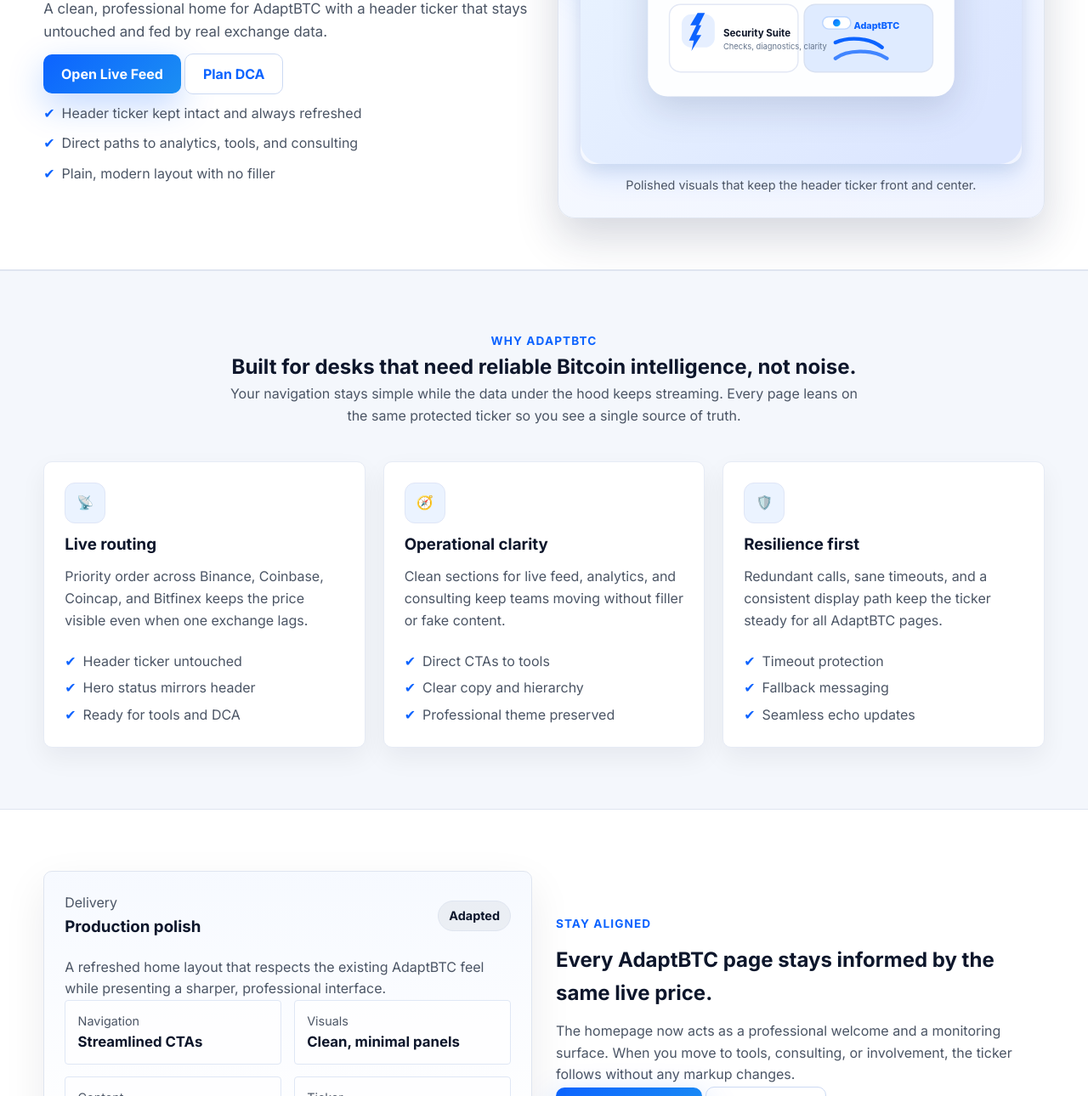
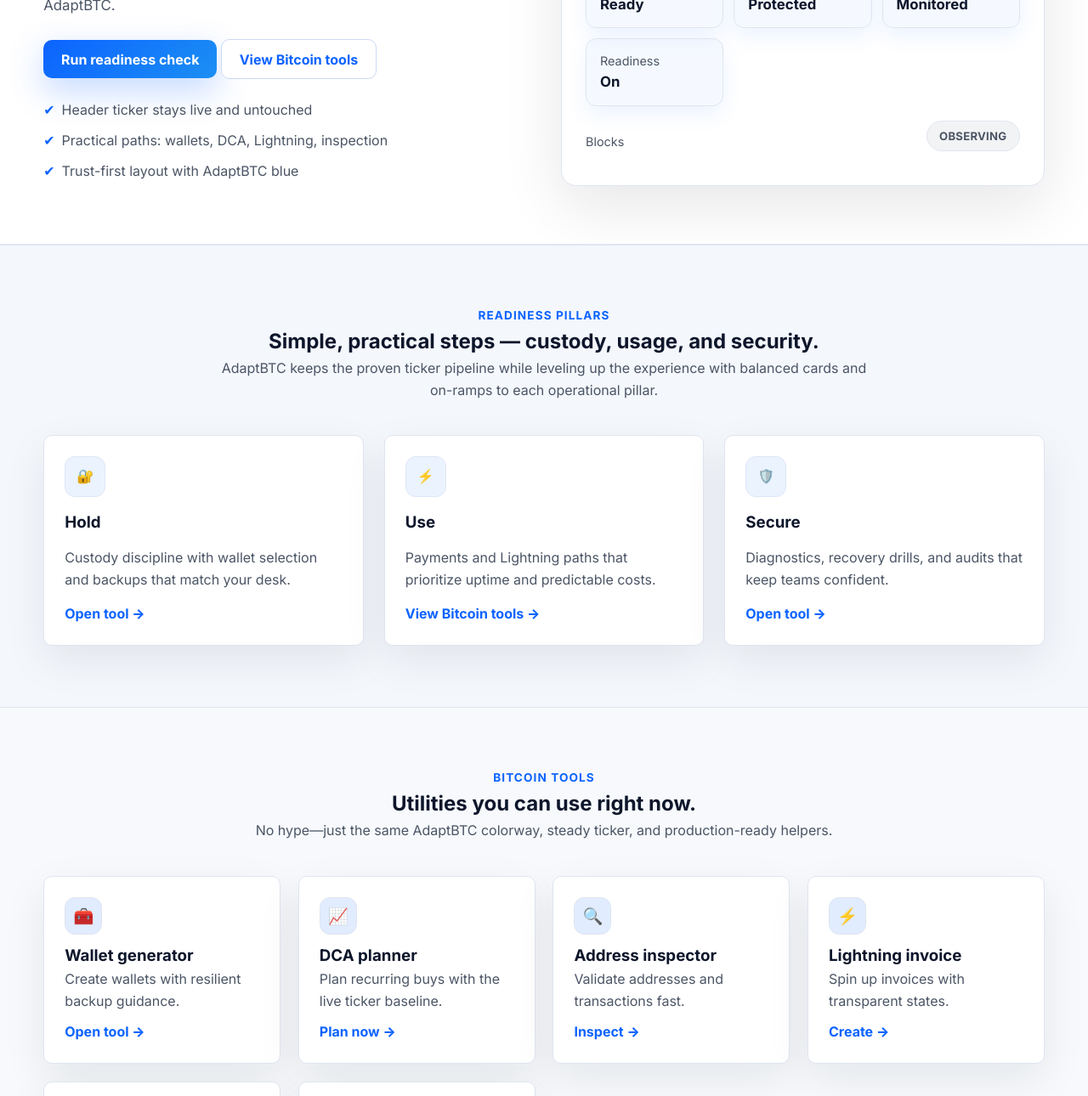
Before and after one commit to Jaycee21303/AdaptBTCstatic, a plain HTML site: page index.html in a window 1280 px wide. Shown: the part 416-1706 px from the top of the page at 85% size. Drawn offline with Linux system fonts and the light colour scheme; no server answers.

Commit message:
Restore ticker-driven homepage with refreshed design

```diff
--- a/index.html
+++ b/index.html
@@ -38,121 +38,143 @@
     <section id="hero" class="hero">
       <div class="container hero-grid">
         <div class="hero-text">
-          <p class="eyebrow">Live BTC readiness</p>
-          <h1>Operational Bitcoin coverage without the noise.</h1>
-          <p class="lead">A clean, professional home for AdaptBTC with a header ticker that stays untouched and fed by real exchange data.</p>
+          <p class="eyebrow">Bitcoin tools &amp; readiness</p>
+          <h1>Operational Bitcoin starts here.</h1>
+          <p class="lead">Professional guidance and utilities for desks that need signal-free Bitcoin coverage, powered by the same resilient price ticker across AdaptBTC.</p>
           <div class="cta-group">
-            <a class="btn primary" href="tools.html#live-feed">Open Live Feed</a>
-            <a class="btn secondary" href="tools.html#dca">Plan DCA</a>
+            <a class="btn primary" href="tools.html#live-feed">Run readiness check</a>
+            <a class="btn secondary" href="tools.html">View Bitcoin tools</a>
           </div>
           <ul class="checklist hero-checklist">
-            <li>Header ticker kept intact and always refreshed</li>
-            <li>Direct paths to analytics, tools, and consulting</li>
-            <li>Plain, modern layout with no filler</li>
+            <li>Header ticker stays live and untouched</li>
+            <li>Practical paths: wallets, DCA, Lightning, inspection</li>
+            <li>Trust-first layout with AdaptBTC blue</li>
           </ul>
         </div>
-        <figure class="hero-visual">
-          <div class="hero-visual-flag">Signal-free spotlight</div>
-          <img
-            class="hero-graphic"
-            src="assets/hero-graphic.svg"
-            alt="AdaptBTC toolset illustration"
-            onerror="this.classList.add('is-hidden'); this.nextElementSibling.classList.add('is-visible');"
-          />
-          <div class="hero-visual-placeholder" aria-hidden="true">
-            <div class="placeholder-glow"></div>
-            <div class="placeholder-card">
-              <span class="placeholder-dot"></span>
-              <div class="placeholder-lines">
-                <span></span>
-                <span></span>
+        <div class="status-card" aria-live="polite">
+          <div class="status-card__header">
+            <div>
+              <p class="muted tiny">AdaptBTC status</p>
+              <p class="strong">Live coverage</p>
             </div>
-              <span class="placeholder-chip">BTC</span>
+            <span class="pill">Signal-free</span>
+          </div>
+          <div class="status-card__price">
+            <span id="heroLivePrice">$--</span>
+            <span class="status-chip">BTC</span>
+          </div>
+          <div class="status-meta">
+            <span id="tickerStatus" class="muted tiny">Syncing price...</span>
+            <span id="priceTimestamp" class="muted tiny">—</span>
+          </div>
+          <div class="status-mini-grid">
+            <div class="mini-tile">
+              <p class="muted tiny">BTC</p>
+              <p class="strong">Ready</p>
+            </div>
+            <div class="mini-tile">
+              <p class="muted tiny">Health</p>
+              <p class="strong">Protected</p>
+            </div>
+            <div class="mini-tile">
+              <p class="muted tiny">Security</p>
+              <p class="strong">Monitored</p>
+            </div>
+            <div class="mini-tile">
+              <p class="muted tiny">Readiness</p>
+              <p class="strong">On</p>
             </div>
           </div>
-          <figcaption class="muted tiny">Polished visuals that keep the header ticker front and center.</figcaption>
-        </figure>
+          <div class="status-footer">
+            <span class="muted tiny">Blocks</span>
+            <span class="pill ghost">Observing</span>
+          </div>
+        </div>
       </div>
     </section>
 
     <section id="learning" class="section surface">
       <div class="container section-header">
-        <p class="eyebrow">Why AdaptBTC</p>
-        <h2>Built for desks that need reliable Bitcoin intelligence, not noise.</h2>
-        <p class="muted">Your navigation stays simple while the data under the hood keeps streaming. Every page leans on the same protected ticker so you see a single source of truth.</p>
+        <p class="eyebrow">Readiness pillars</p>
+        <h2>Simple, practical steps — custody, usage, and security.</h2>
+        <p class="muted">AdaptBTC keeps the proven ticker pipeline while leveling up the experience with balanced cards and on-ramps to each operational pillar.</p>
       </div>
-      <div class="container feature-grid">
-        <div class="card feature pro-card">
-          <div class="icon">📡</div>
-          <h3>Live routing</h3>
-          <p class="muted">Priority order across Binance, Coinbase, Coincap, and Bitfinex keeps the price visible even when one exchange lags.</p>
-          <ul class="checklist compact">
-            <li>Header ticker untouched</li>
-            <li>Hero status mirrors header</li>
-            <li>Ready for tools and DCA</li>
-          </ul>
+      <div class="container pillar-grid">
+        <div class="card pillar-card">
+          <div class="icon">🔐</div>
+          <h3>Hold</h3>
+          <p class="muted">Custody discipline with wallet selection and backups that match your desk.</p>
+          <a class="link" href="tools.html#custody">Open tool →</a>
         </div>
-        <div class="card feature pro-card">
-          <div class="icon">🧭</div>
-          <h3>Operational clarity</h3>
-          <p class="muted">Clean sections for live feed, analytics, and consulting keep teams moving without filler or fake content.</p>
-          <ul class="checklist compact">
-            <li>Direct CTAs to tools</li>
-            <li>Clear copy and hierarchy</li>
-            <li>Professional theme preserved</li>
-          </ul>
+        <div class="card pillar-card">
+          <div class="icon">⚡</div>
+          <h3>Use</h3>
+          <p class="muted">Payments and Lightning paths that prioritize uptime and predictable costs.</p>
+          <a class="link" href="tools.html#payments">View Bitcoin tools →</a>
         </div>
-        <div class="card feature pro-card">
+        <div class="card pillar-card">
           <div class="icon">🛡️</div>
-          <h3>Resilience first</h3>
-          <p class="muted">Redundant calls, sane timeouts, and a consistent display path keep the ticker steady for all AdaptBTC pages.</p>
-          <ul class="checklist compact">
-            <li>Timeout protection</li>
-            <li>Fallback messaging</li>
-            <li>Seamless echo updates</li>
-          </ul>
+          <h3>Secure</h3>
+          <p class="muted">Diagnostics, recovery drills, and audits that keep teams confident.</p>
+          <a class="link" href="tools.html#secure">Open tool →</a>
         </div>
       </div>
     </section>
 
     <section class="section">
-      <div class="container assurance-grid">
-        <div class="hero-card assurance-card">
-          <div class="card-header">
+      <div class="container section-header">
+        <p class="eyebrow">Bitcoin tools</p>
+        <h2>Utilities you can use right now.</h2>
+        <p class="muted">No hype—just the same AdaptBTC colorway, steady ticker, and production-ready helpers.</p>
+      </div>
+      <div class="container tools-grid">
+        <div class="card tool-card">
+          <div class="tool-icon">🧰</div>
           <div>
-              <p class="muted">Delivery</p>
-              <h3>Production polish</h3>
+            <h3>Wallet generator</h3>
+            <p class="muted">Create wallets with resilient backup guidance.</p>
           </div>
-            <span class="status neutral">Adapted</span>
+          <a class="link" href="tools.html#wallet">Open tool →</a>
         </div>
-          <p class="muted">A refreshed home layout that respects the existing AdaptBTC feel while presenting a sharper, professional interface.</p>
-          <div class="metric-grid">
-            <div class="metric">
-              <p class="muted tiny">Navigation</p>
-              <p class="strong">Streamlined CTAs</p>
+        <div class="card tool-card">
+          <div class="tool-icon">📈</div>
+          <div>
+            <h3>DCA planner</h3>
+            <p class="muted">Plan recurring buys with the live ticker baseline.</p>
           </div>
-            <div class="metric">
-              <p class="muted tiny">Visuals</p>
-              <p class="strong">Clean, minimal panels</p>
+          <a class="link" href="tools.html#dca">Plan now →</a>
         </div>
-            <div class="metric">
-              <p class="muted tiny">Content</p>
-              <p class="strong">No filler, no quotes</p>
+        <div class="card tool-card">
+          <div class="tool-icon">🔍</div>
+          <div>
+            <h3>Address inspector</h3>
+            <p class="muted">Validate addresses and transactions fast.</p>
           </div>
-            <div class="metric">
-              <p class="muted tiny">Ticker</p>
-              <p class="strong">Header preserved</p>
+          <a class="link" href="tools.html#inspect">Inspect →</a>
         </div>
+        <div class="card tool-card">
+          <div class="tool-icon">⚡</div>
+          <div>
+            <h3>Lightning invoice</h3>
+            <p class="muted">Spin up invoices with transparent states.</p>
           </div>
+          <a class="link" href="tools.html#lightning">Create →</a>
         </div>
-        <div class="assurance-copy">
-          <p class="eyebrow">Stay aligned</p>
-          <h2>Every AdaptBTC page stays informed by the same live price.</h2>
-          <p class="muted">The homepage now acts as a professional welcome and a monitoring surface. When you move to tools, consulting, or involvement, the ticker follows without any markup changes.</p>
-          <div class="cta-group">
-            <a class="btn primary" href="tools.html">Explore the suite</a>
-            <a class="btn ghost" href="get-involved.html">Get involved</a>
+        <div class="card tool-card">
+          <div class="tool-icon">🛠️</div>
+          <div>
+            <h3>Readiness check</h3>
+            <p class="muted">Audit your operational posture with live price context.</p>
           </div>
+          <a class="link" href="tools.html#live-feed">Open check →</a>
+        </div>
+        <div class="card tool-card">
+          <div class="tool-icon">🌐</div>
+          <div>
+            <h3>Network status</h3>
+            <p class="muted">Blocks, mempool, and fees alongside the ticker.</p>
+          </div>
+          <a class="link" href="tools.html#analytics">Monitor →</a>
         </div>
       </div>
     </section>
--- a/styles.css
+++ b/styles.css
@@ -1,5 +1,5 @@
 :root {
-  --bg: #ffffff;
+  --bg: #f7f9fc;
   --panel: #ffffff;
   --muted: #4b5565;
   --text: #0d162b;
@@ -20,7 +20,9 @@
 
 body {
   font-family: 'Inter', system-ui, -apple-system, sans-serif;
-  background: var(--bg);
+  background: radial-gradient(circle at 10% 20%, rgba(12, 99, 255, 0.04), transparent 28%),
+    radial-gradient(circle at 80% 0%, rgba(10, 79, 204, 0.05), transparent 28%),
+    var(--bg);
   color: var(--text);
   line-height: 1.6;
   min-height: 100vh;
@@ -234,18 +236,18 @@
 }
 
 .hero {
-  padding: 4.25rem 0 3.75rem;
+  padding: 4.75rem 0 4.25rem;
   position: relative;
   overflow: hidden;
-  background: #ffffff;
+  background: linear-gradient(180deg, rgba(12, 99, 255, 0.06), transparent 38%), #ffffff;
   border-bottom: 1px solid var(--border);
 }
 
 .hero-grid {
   display: grid;
-  grid-template-columns: repeat(auto-fit, minmax(280px, 1fr));
+  grid-template-columns: repeat(auto-fit, minmax(320px, 1fr));
   align-items: center;
-  gap: 2rem;
+  gap: 2.5rem;
 }
 
 .hero-visual {
@@ -383,16 +385,135 @@
   z-index: 1;
 }
 
+.hero-text {
+  display: grid;
+  gap: 0.85rem;
+  max-width: 620px;
+}
+
 .hero-text h1 {
-  font-size: clamp(2.4rem, 5vw, 3.6rem);
+  font-size: clamp(2.6rem, 5vw, 3.7rem);
   line-height: 1.1;
-  margin-bottom: 1rem;
+  margin-bottom: 1.1rem;
 }
 
 .lead {
   color: var(--muted);
   font-size: 1.05rem;
   margin-bottom: 1.5rem;
+}
+
+.status-card {
+  background: var(--panel);
+  border: 1px solid var(--border);
+  border-radius: 18px;
+  padding: 1.75rem;
+  box-shadow: 0 24px 70px rgba(15, 23, 42, 0.1);
+  display: grid;
+  gap: 1.1rem;
+}
+
+.status-card__header {
+  display: flex;
+  align-items: center;
+  justify-content: space-between;
+  gap: 1rem;
+}
+
+.status-card__price {
+  display: flex;
+  align-items: baseline;
+  gap: 0.65rem;
+  font-size: 2.4rem;
+  font-weight: 800;
+  color: var(--primary);
+}
+
+.status-chip {
+  background: rgba(12, 99, 255, 0.1);
+  color: var(--text);
+  border: 1px solid var(--border);
+  border-radius: 999px;
+  padding: 0.25rem 0.7rem;
+  font-size: 0.9rem;
+  font-weight: 700;
+  letter-spacing: 0.02em;
+}
+
+.status-meta {
+  display: flex;
+  justify-content: space-between;
+  gap: 0.75rem;
+  flex-wrap: wrap;
+}
+
+.status-mini-grid {
+  display: grid;
+  grid-template-columns: repeat(auto-fit, minmax(140px, 1fr));
+  gap: 0.75rem;
+}
+
+.mini-tile {
+  border: 1px solid var(--border);
+  border-radius: 12px;
+  padding: 0.85rem 1rem;
+  background: rgba(12, 99, 255, 0.04);
+  box-shadow: 0 10px 24px rgba(12, 99, 255, 0.08);
+}
+
+.status-footer {
+  display: flex;
+  align-items: center;
+  justify-content: space-between;
+}
+
+.pill.ghost {
+  background: rgba(15, 23, 42, 0.05);
+  color: var(--muted);
+}
+
+.pillar-grid {
+  display: grid;
+  grid-template-columns: repeat(auto-fit, minmax(240px, 1fr));
+  gap: 1.5rem;
+}
+
+.pillar-card {
+  display: grid;
+  gap: 0.9rem;
+  min-height: 230px;
+  align-content: start;
+}
+
+.tools-grid {
+  display: grid;
+  grid-template-columns: repeat(auto-fit, minmax(260px, 1fr));
+  gap: 1.3rem;
+}
+
+.tool-card {
+  display: grid;
+  gap: 0.65rem;
+  align-content: start;
+}
+
+.tool-icon {
+  width: 44px;
+  height: 44px;
+  border-radius: 12px;
+  display: grid;
+  place-items: center;
+  background: rgba(12, 99, 255, 0.12);
+  border: 1px solid var(--border);
+  font-size: 1.2rem;
+}
+
+.link {
+  font-weight: 800;
+  color: var(--primary);
+  display: inline-flex;
+  align-items: center;
+  gap: 0.25rem;
 }
 
 .eyebrow {
```
Lines whose indentation alone changed are shown as unchanged.
